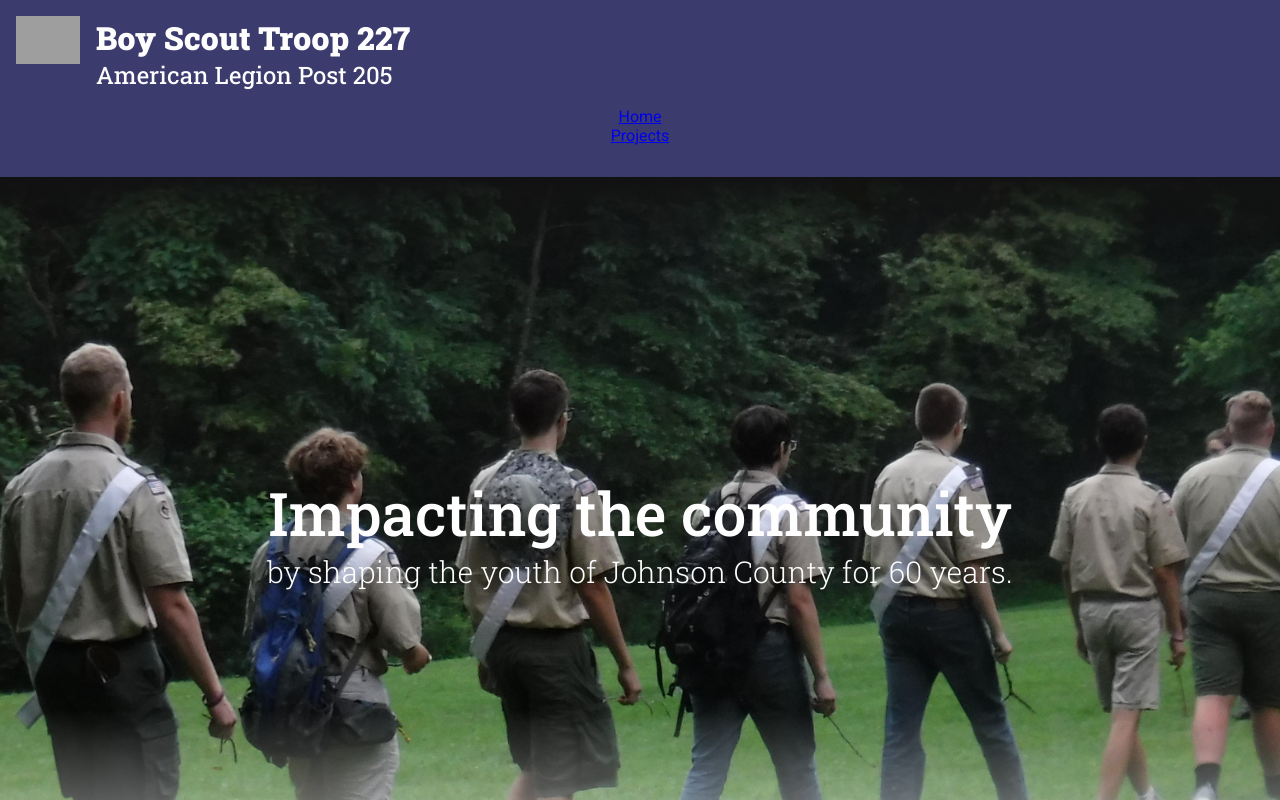
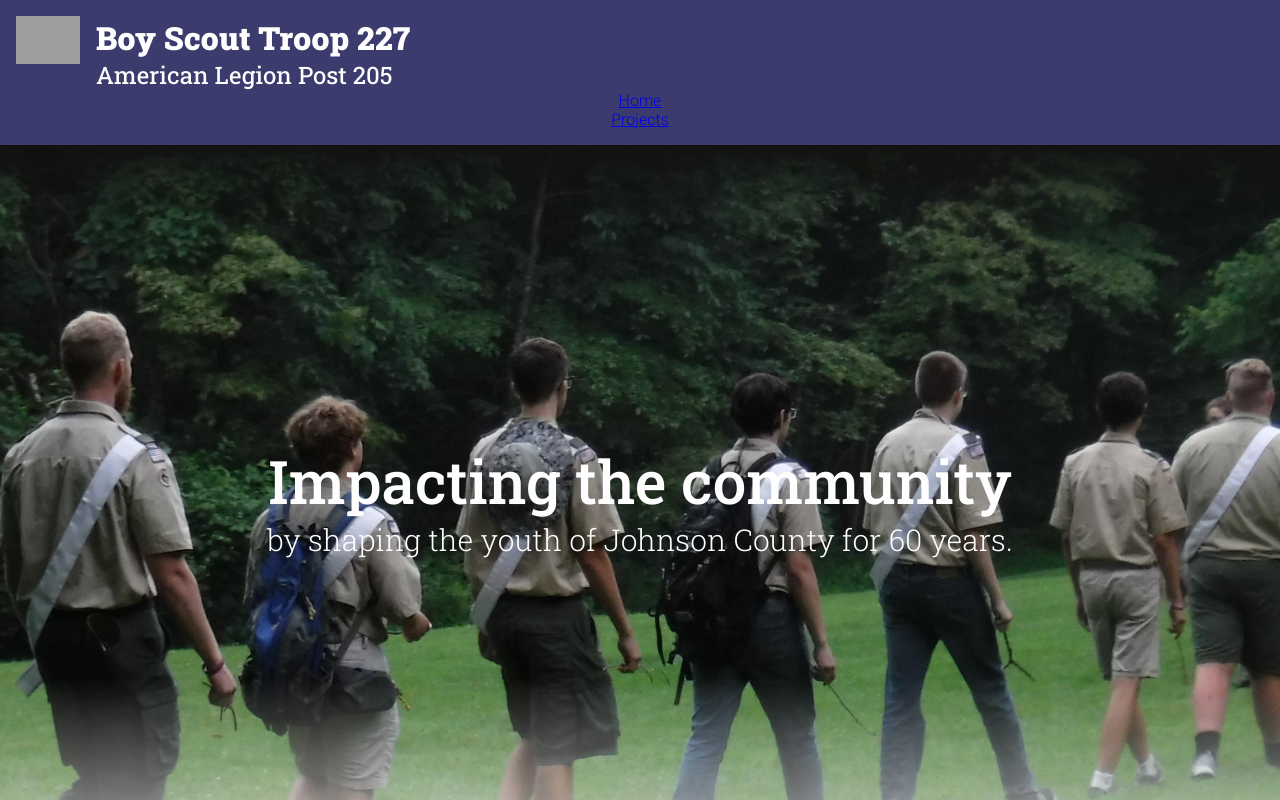
Before and after one commit to SATroop227Media/WebpageTroop227, a React (Vite) app: page / in a window 1280 px wide. Shown: the top 800 px of the page. Built offline with nearby package versions, Linux system fonts and the light colour scheme; grey boxes are pictures that could not be loaded.

Commit message:
css selectors for color

```diff
--- a/src/main.tsx
+++ b/src/main.tsx
@@ -1,6 +1,6 @@
 import React from 'react'
 import ReactDOM from 'react-dom/client'
-import './index.css'
+import "./styles/global/index.css"
 import Router from './router.tsx'
 
 ReactDOM.createRoot(document.getElementById('root')!).render(
--- a/src/index.css
+++ b/src/styles/global/index.css
@@ -11,7 +11,21 @@ url('https://fonts.googleapis.com/css2?family=Roboto+Slab:wght@100..900&family=R
 
 * {
   box-sizing: border-box;
+  margin: 0;
+  border: none;
+  padding: 0;
+  list-style: none;
 }
+
+::selection {
+  color: var(--color-selection-text);
+  background: var(--color-selection-background)
+}
+
+html {
+  font-weight: 300;
+}
+
 body {
   margin: 0;
   font-family: 'Roboto', sans-serif;
--- /dev/null
+++ b/src/styles/global/variables/colors.css
@@ -0,0 +1,132 @@
+:root {
+    --color-primary-base: rgb(60, 59, 110);
+    --color-black-base: rgb(0,0,0);
+    --color-white-base: rgb(255, 255, 255);
+    --color-gray-base: rgb(143,143,143);
+
+    /* mixins for making gradients from palette */
+    --color-primary-0: color-mix(
+        in srgb,
+        var(--color-primary-base),
+        var(--color-black-base) 90%
+    );
+    --color-primary-100: color-mix(
+        in srgb,
+        var(--color-primary-base),
+        var(--color-black-base) 80%
+    );
+    --color-primary-200: color-mix(
+        in srgb,
+        var(--color-primary-base),
+        var(--color-black-base) 60%
+    );
+    --color-primary-300: color-mix(
+        in srgb,
+        var(--color-primary-base),
+        var(--color-black-base) 40%
+    );
+    --color-primary-400: color-mix(
+        in srgb,
+        var(--color-primary-base),
+        var(--color-black-base) 20%
+    );
+    --color-primary-500: var(--color-primary-base);
+    --color-primary-600: color-mix(
+        in srgb,
+        var(--color-primary-base),
+        var(--color-white-base) 20%
+    );
+    --color-primary-700: color-mix(
+        in srgb,
+        var(--color-primary-base),
+        var(--color-white-base) 40%
+    );
+    --color-primary-800: color-mix(
+        in srgb,
+        var(--color-primary-base),
+        var(--color-white-base) 60%
+    );
+    --color-primary-900: color-mix(
+        in srgb,
+        var(--color-primary-base),
+        var(--color-white-base) 80%
+    );
+    --color-primary-1000: color-mix(
+        in srgb,
+        var(--color-primary-base),
+        var(--color-white-base) 100%
+    );
+
+    --color-neutral-0: color-mix(
+        in srgb,
+        var(--color-gray-base),
+        var(--color-black-base) 100%
+    );
+    --color-neutral-100: color-mix(
+        in srgb,
+        var(--color-gray-base),
+        var(--color-black-base) 80%
+    );
+    --color-neutral-200: color-mix(
+        in srgb,
+        var(--color-gray-base),
+        var(--color-black-base) 60%
+    );
+    --color-neutral-300: color-mix(
+        in srgb,
+        var(--color-gray-base),
+        var(--color-black-base) 40%
+    );
+    --color-neutral-400: color-mix(
+        in srgb,
+        var(--color-gray-base),
+        var(--color-black-base) 20%
+    );
+    --color-neutral-500: var(--color-gray-base);
+    --color-neutral-600: color-mix(
+        in srgb,
+        var(--color-gray-base),
+        var(--color-white-base) 20%
+    );
+    --color-neutral-700: color-mix(
+        in srgb,
+        var(--color-gray-base),
+        var(--color-white-base) 40%
+    );
+    --color-neutral-800: color-mix(
+        in srgb,
+        var(--color-gray-base),
+        var(--color-white-base) 60%
+    );
+    --color-neutral-900: color-mix(
+        in srgb,
+        var(--color-gray-base),
+        var(--color-white-base) 80%
+    );
+    --color-neutral-1000: color-mix(
+        in srgb,
+        var(--color-gray-base),
+        var(--color-white-base) 100%
+    );
+
+
+    --color-header-background: var(--color-primary-100);
+    --color-text: var(--color-neutral-900);
+    --color-background: var(--color-primary-0);
+    --color-h2: var(--color-neutral-900);
+    --color-scrollbar-body: var(--color-primary-600);
+    --color-scrollbar-track: transparent;
+    --color-selection-text: var(--color-primary-900);
+    --color-selection-background: var(--color-primary-200);
+    --color-ui-gradient: linear-gradient(
+        45deg,
+        var(--color-primary-100),
+        var(--color-primary-200)
+    );
+    --color-ui-gradient-transparent: linear-gradient(
+        45deg,
+        color-mix(in srgb, var(--color-primary-200), transparent 10%),
+        color-mix(in srgb, var(--color-primary-300), transparent 30%)
+    );
+
+}
```
